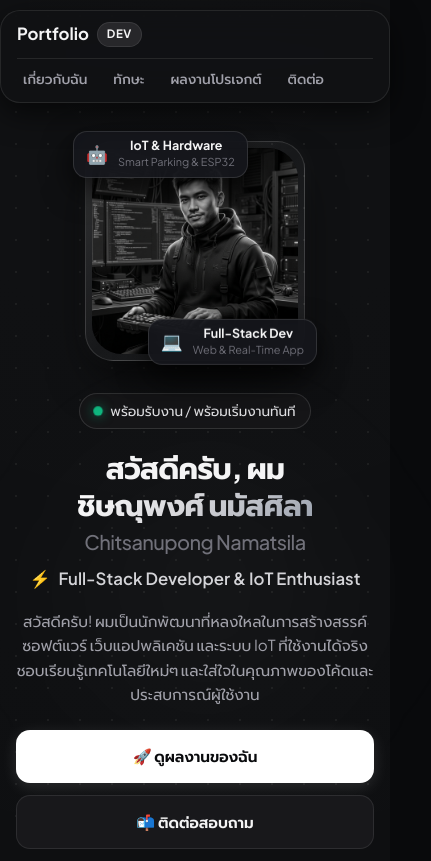
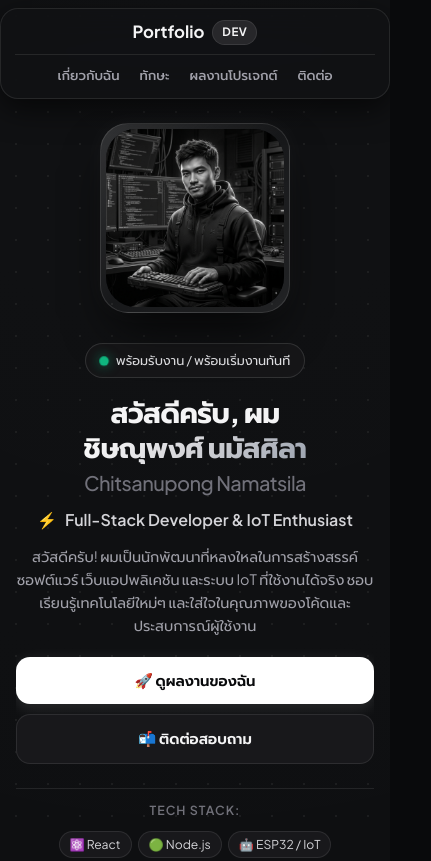
Before and after one commit to reverklo/my-portfolio, a plain HTML site: page index.html in a window 390 px wide. Shown: the top 861 px of the page, 431 px wide, since content can reach past the window. Drawn offline with Linux system fonts and the light colour scheme; no server answers.

Commit message:
Fix mobile horizontal clipping and remove overlapping badges

```diff
--- a/admin/css/style.css
+++ b/admin/css/style.css
@@ -53,11 +53,16 @@ html {
   background-color: var(--bg-primary);
   color: var(--text-main);
   line-height: 1.6;
+  width: 100%;
+  max-width: 100%;
+  overflow-x: hidden;
 }
 
 body {
   min-height: 100vh;
   position: relative;
+  width: 100%;
+  max-width: 100%;
   overflow-x: hidden;
   background-color: var(--bg-primary);
   background-image:
@@ -77,11 +82,13 @@ body::before {
 }
 
 .container {
+  width: 100%;
   max-width: 1200px;
   margin: 0 auto;
   padding: 0 24px;
   position: relative;
   z-index: 1;
+  box-sizing: border-box;
 }
 
 /* ----------------------------------------------------
@@ -1000,28 +1007,48 @@ textarea.form-control {
 @media (max-width: 768px) {
   .container {
     padding: 0 16px;
+    width: 100%;
+    max-width: 100%;
+    box-sizing: border-box;
+    overflow-x: hidden;
+  }
+
+  /* Completely disable ambient glows on mobile to prevent horizontal viewport blowout */
+  .hero-glow-1,
+  .hero-glow-2 {
+    display: none !important;
   }
 
   /* Navigation on Mobile */
   .navbar {
-    top: 10px;
-    margin-bottom: 24px;
+    top: 8px;
+    margin: 0 auto 20px;
+    padding: 0;
+    width: 100%;
+    box-sizing: border-box;
   }
   .nav-container {
-    padding: 10px 16px;
-    flex-wrap: wrap;
-    gap: 10px;
-    border-radius: var(--radius-lg);
+    padding: 10px 14px;
+    width: 100%;
+    box-sizing: border-box;
+    display: flex;
+    flex-direction: column;
+    align-items: center;
+    gap: 8px;
+    border-radius: 18px;
   }
   .nav-logo {
     font-size: 1.05rem;
   }
   .nav-links {
     display: flex;
-    gap: 14px;
-    overflow-x: auto;
+    justify-content: center;
+    align-items: center;
+    gap: 12px;
     width: 100%;
     padding: 6px 0 2px;
+    overflow-x: auto;
+    box-sizing: border-box;
     scrollbar-width: none;
     -webkit-overflow-scrolling: touch;
     border-top: 1px solid var(--border-subtle);
@@ -1030,39 +1057,61 @@ textarea.form-control {
     display: none;
   }
   .nav-links a {
-    font-size: 0.85rem;
+    font-size: 0.82rem;
     white-space: nowrap;
-    padding: 2px 6px;
+    padding: 2px 4px;
   }
 
   /* Hero Section */
   .hero {
     flex-direction: column-reverse;
     text-align: center;
-    padding: 24px 0 40px;
-    gap: 32px;
+    padding: 12px 0 32px;
+    gap: 24px;
+    width: 100%;
+    box-sizing: border-box;
+    overflow: hidden;
+  }
+  .hero-content {
+    width: 100%;
+    box-sizing: border-box;
+  }
+  .hero-status-pill {
+    margin: 0 auto 16px;
+    font-size: 0.8rem;
+    max-width: 100%;
   }
   .hero-title {
-    font-size: clamp(1.85rem, 6.8vw, 2.4rem);
+    font-size: clamp(1.75rem, 6.5vw, 2.2rem);
     line-height: 1.25;
+    word-break: break-word;
+    text-align: center;
   }
   .hero-role-wrapper {
     justify-content: center;
-    font-size: 1.05rem;
+    font-size: 1rem;
+    text-align: center;
+    flex-wrap: wrap;
+    word-break: break-word;
+    margin-bottom: 12px;
   }
   .hero-subtitle {
-    font-size: 0.95rem;
+    font-size: 0.9rem;
     line-height: 1.6;
-    margin-bottom: 24px;
+    margin: 0 auto 20px;
+    text-align: center;
+    word-break: break-word;
   }
   .hero-actions {
     flex-direction: column;
     width: 100%;
-    gap: 12px;
+    gap: 10px;
+    margin-bottom: 24px;
   }
   .hero-actions .btn {
     width: 100%;
-    padding: 14px;
+    padding: 12px;
+    font-size: 0.92rem;
   }
   .hero-tech-stack {
     justify-content: center;
@@ -1077,34 +1126,28 @@ textarea.form-control {
     padding: 3px 10px;
   }
 
-  /* Avatar & Badges */
+  /* Avatar & Badges - Clean on mobile without covering face */
+  .hero-avatar-wrap {
+    width: 100%;
+    display: flex;
+    justify-content: center;
+    position: relative;
+    margin-bottom: 6px;
+  }
+  .avatar-container-outer {
+    position: relative;
+    display: flex;
+    justify-content: center;
+  }
   .avatar-frame {
-    width: 220px;
-    height: 220px;
+    width: 190px;
+    height: 190px;
     border-radius: 28px;
+    padding: 5px;
   }
+  /* Hide the awkward overlapping badges on small mobile screens */
   .floating-badge {
-    padding: 6px 12px;
-  }
-  .floating-badge-icon {
-    font-size: 1.1rem;
-  }
-  .floating-badge-title {
-    font-size: 0.78rem;
-  }
-  .floating-badge-sub {
-    font-size: 0.68rem;
-  }
-  .badge-top-left {
-    left: -12px;
-    top: -10px;
-  }
-  .badge-bottom-right {
-    right: -12px;
-    bottom: -10px;
-  }
-  .badge-bottom-left {
-    display: none;
+    display: none !important;
   }
 
   /* Stats Banner */
--- a/css/style.css
+++ b/css/style.css
@@ -53,11 +53,16 @@ html {
   background-color: var(--bg-primary);
   color: var(--text-main);
   line-height: 1.6;
+  width: 100%;
+  max-width: 100%;
+  overflow-x: hidden;
 }
 
 body {
   min-height: 100vh;
   position: relative;
+  width: 100%;
+  max-width: 100%;
   overflow-x: hidden;
   background-color: var(--bg-primary);
   background-image:
@@ -77,11 +82,13 @@ body::before {
 }
 
 .container {
+  width: 100%;
   max-width: 1200px;
   margin: 0 auto;
   padding: 0 24px;
   position: relative;
   z-index: 1;
+  box-sizing: border-box;
 }
 
 /* ----------------------------------------------------
@@ -1000,28 +1007,48 @@ textarea.form-control {
 @media (max-width: 768px) {
   .container {
     padding: 0 16px;
+    width: 100%;
+    max-width: 100%;
+    box-sizing: border-box;
+    overflow-x: hidden;
+  }
+
+  /* Completely disable ambient glows on mobile to prevent horizontal viewport blowout */
+  .hero-glow-1,
+  .hero-glow-2 {
+    display: none !important;
   }
 
   /* Navigation on Mobile */
   .navbar {
-    top: 10px;
-    margin-bottom: 24px;
+    top: 8px;
+    margin: 0 auto 20px;
+    padding: 0;
+    width: 100%;
+    box-sizing: border-box;
   }
   .nav-container {
-    padding: 10px 16px;
-    flex-wrap: wrap;
-    gap: 10px;
-    border-radius: var(--radius-lg);
+    padding: 10px 14px;
+    width: 100%;
+    box-sizing: border-box;
+    display: flex;
+    flex-direction: column;
+    align-items: center;
+    gap: 8px;
+    border-radius: 18px;
   }
   .nav-logo {
     font-size: 1.05rem;
   }
   .nav-links {
     display: flex;
-    gap: 14px;
-    overflow-x: auto;
+    justify-content: center;
+    align-items: center;
+    gap: 12px;
     width: 100%;
     padding: 6px 0 2px;
+    overflow-x: auto;
+    box-sizing: border-box;
     scrollbar-width: none;
     -webkit-overflow-scrolling: touch;
     border-top: 1px solid var(--border-subtle);
@@ -1030,39 +1057,61 @@ textarea.form-control {
     display: none;
   }
   .nav-links a {
-    font-size: 0.85rem;
+    font-size: 0.82rem;
     white-space: nowrap;
-    padding: 2px 6px;
+    padding: 2px 4px;
   }
 
   /* Hero Section */
   .hero {
     flex-direction: column-reverse;
     text-align: center;
-    padding: 24px 0 40px;
-    gap: 32px;
+    padding: 12px 0 32px;
+    gap: 24px;
+    width: 100%;
+    box-sizing: border-box;
+    overflow: hidden;
+  }
+  .hero-content {
+    width: 100%;
+    box-sizing: border-box;
+  }
+  .hero-status-pill {
+    margin: 0 auto 16px;
+    font-size: 0.8rem;
+    max-width: 100%;
   }
   .hero-title {
-    font-size: clamp(1.85rem, 6.8vw, 2.4rem);
+    font-size: clamp(1.75rem, 6.5vw, 2.2rem);
     line-height: 1.25;
+    word-break: break-word;
+    text-align: center;
   }
   .hero-role-wrapper {
     justify-content: center;
-    font-size: 1.05rem;
+    font-size: 1rem;
+    text-align: center;
+    flex-wrap: wrap;
+    word-break: break-word;
+    margin-bottom: 12px;
   }
   .hero-subtitle {
-    font-size: 0.95rem;
+    font-size: 0.9rem;
     line-height: 1.6;
-    margin-bottom: 24px;
+    margin: 0 auto 20px;
+    text-align: center;
+    word-break: break-word;
   }
   .hero-actions {
     flex-direction: column;
     width: 100%;
-    gap: 12px;
+    gap: 10px;
+    margin-bottom: 24px;
   }
   .hero-actions .btn {
     width: 100%;
-    padding: 14px;
+    padding: 12px;
+    font-size: 0.92rem;
   }
   .hero-tech-stack {
     justify-content: center;
@@ -1077,34 +1126,28 @@ textarea.form-control {
     padding: 3px 10px;
   }
 
-  /* Avatar & Badges */
+  /* Avatar & Badges - Clean on mobile without covering face */
+  .hero-avatar-wrap {
+    width: 100%;
+    display: flex;
+    justify-content: center;
+    position: relative;
+    margin-bottom: 6px;
+  }
+  .avatar-container-outer {
+    position: relative;
+    display: flex;
+    justify-content: center;
+  }
   .avatar-frame {
-    width: 220px;
-    height: 220px;
+    width: 190px;
+    height: 190px;
     border-radius: 28px;
+    padding: 5px;
   }
+  /* Hide the awkward overlapping badges on small mobile screens */
   .floating-badge {
-    padding: 6px 12px;
-  }
-  .floating-badge-icon {
-    font-size: 1.1rem;
-  }
-  .floating-badge-title {
-    font-size: 0.78rem;
-  }
-  .floating-badge-sub {
-    font-size: 0.68rem;
-  }
-  .badge-top-left {
-    left: -12px;
-    top: -10px;
-  }
-  .badge-bottom-right {
-    right: -12px;
-    bottom: -10px;
-  }
-  .badge-bottom-left {
-    display: none;
+    display: none !important;
   }
 
   /* Stats Banner */
```
